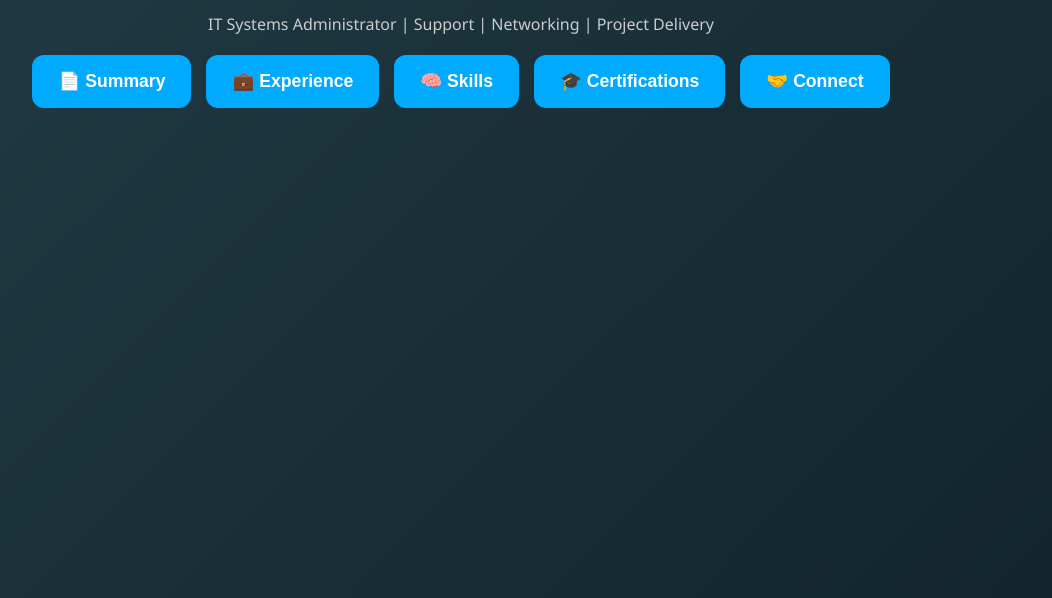
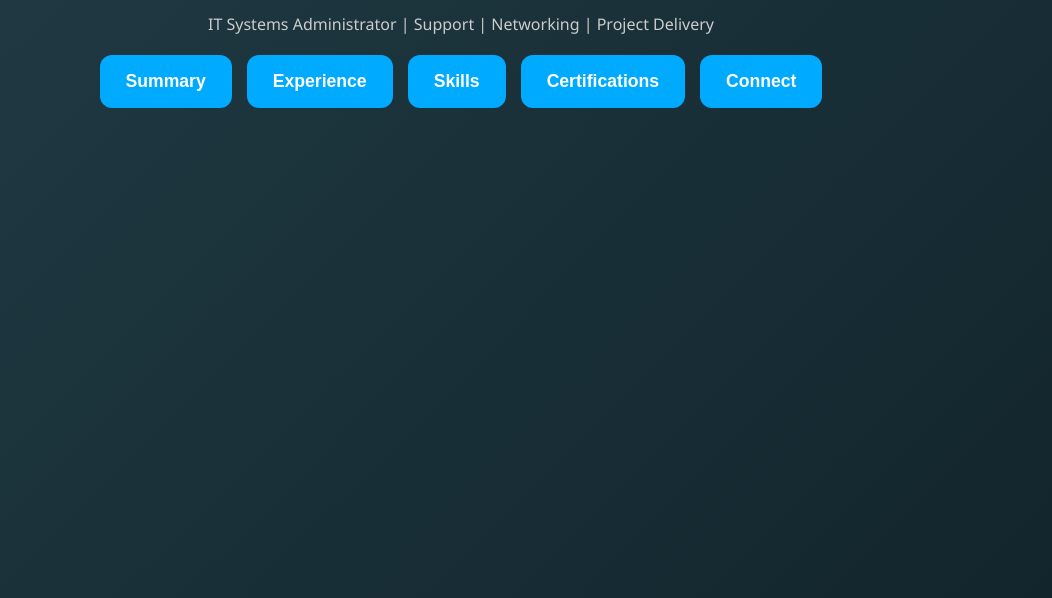
Before and after one commit to sushantthhh/Resume, a plain HTML site: page index.html in a window 1280 px wide. Shown: the part 202-800 px from the top of the page, without its empty margins (179-1231 px from the left). Drawn offline with Linux system fonts and the light colour scheme.

Commit message:
Update index.html

```diff
--- a/index.html
+++ b/index.html
@@ -13,11 +13,11 @@
     <p class="subtitle">IT Systems Administrator | Support | Networking | Project Delivery</p>
 
     <div class="button-row">
-      <button class="info-btn" data-target="summary">📄 Summary</button>
-      <button class="info-btn" data-target="experience">💼 Experience</button>
-      <button class="info-btn" data-target="skills">🧠 Skills</button>
-      <button class="info-btn" data-target="certs">🎓 Certifications</button>
-      <button class="info-btn" data-target="connect">🤝 Connect</button>
+      <button class="info-btn" data-target="summary">Summary</button>
+      <button class="info-btn" data-target="experience">Experience</button>
+      <button class="info-btn" data-target="skills">Skills</button>
+      <button class="info-btn" data-target="certs">Certifications</button>
+      <button class="info-btn" data-target="connect">Connect</button>
     </div>
 
     <div class="bubble-container">
```
